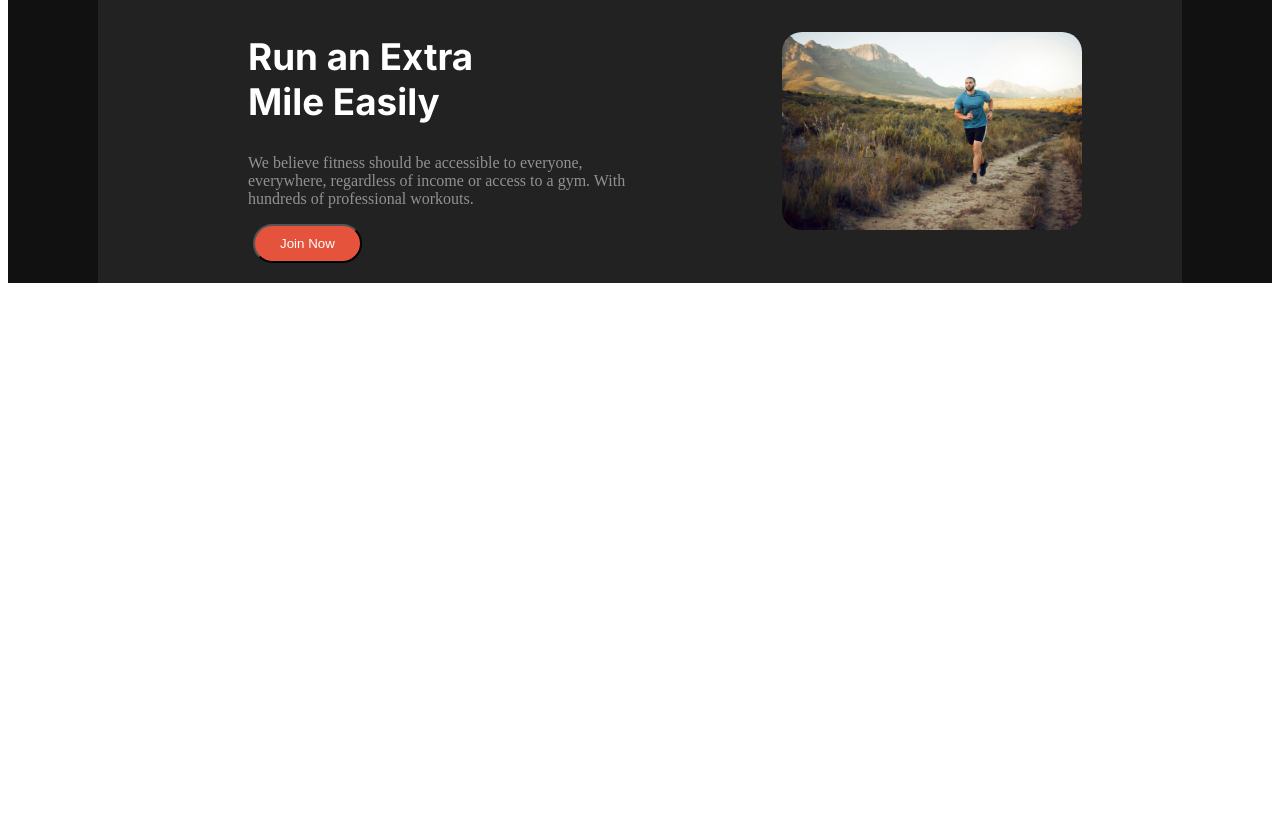
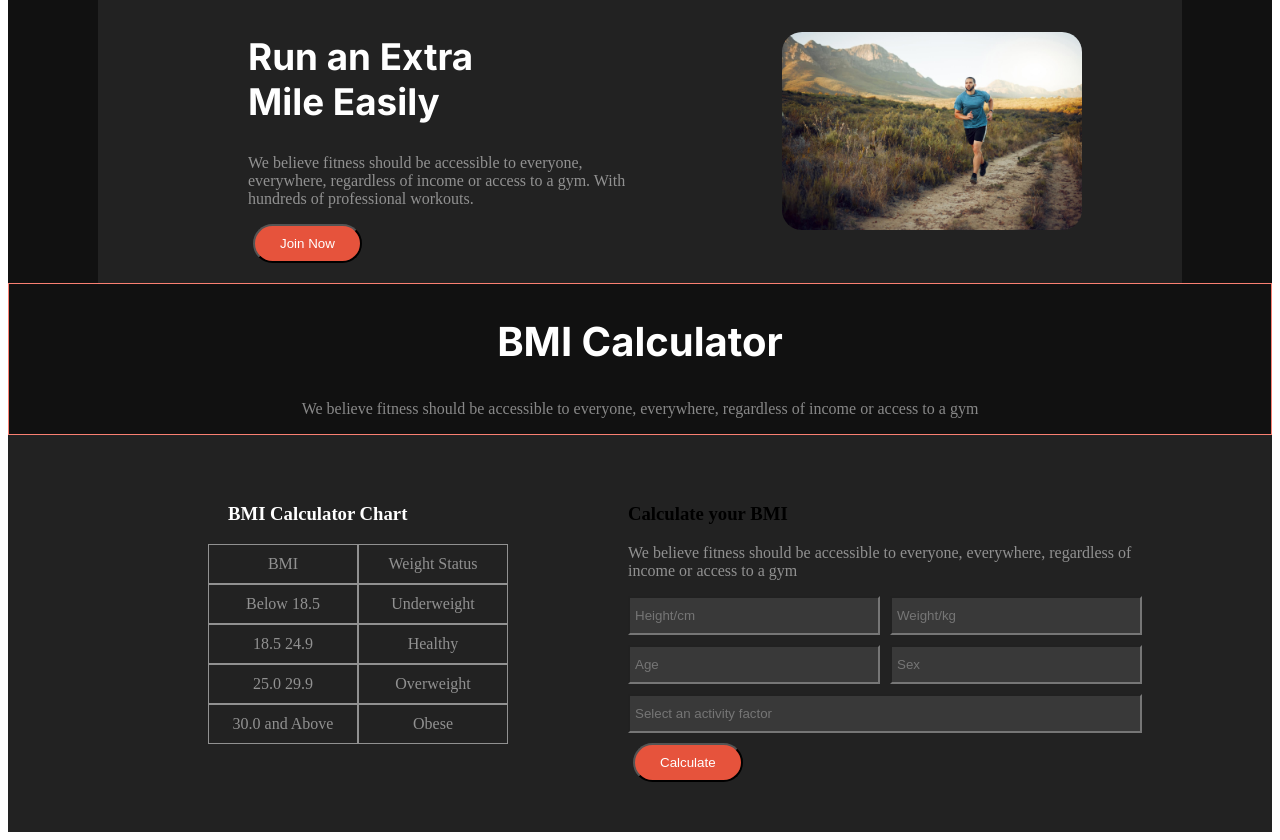
Before and after one commit to sadmankabir444/My-second-assignment, a plain HTML site: page index.html in a window 1280 px wide. Shown: the part 1561-2401 px from the top of the page. Before the commit the page ends 1852 px from the top, so only its background shows below. Drawn offline with Linux system fonts and the light colour scheme; a web font is replaced by a local one.

Commit message:
BMI calculator added

```diff
--- a/index.html
+++ b/index.html
@@ -9,8 +9,8 @@
     <link rel="preconnect" href="https://fonts.gstatic.com" crossorigin>
     <link href="https://fonts.googleapis.com/css2?family=Inter:wght@100..900&display=swap" rel="stylesheet">
     <link href="https://fonts.cdnfonts.com/css/miama-nueva" rel="stylesheet">
-    <link href="//maxcdn.bootstrapcdn.com/font-awesome/4.1.0/css/font-awesome.min.css" rel="stylesheet">
-
+    <!-- <link href="//maxcdn.bootstrapcdn.com/font-awesome/4.1.0/css/font-awesome.min.css" rel="stylesheet"> -->
+    <link rel="stylesheet" href="https://cdnjs.cloudflare.com/ajax/libs/font-awesome/6.6.0/css/all.min.css">
 
 </head>
 <body>
@@ -51,14 +51,14 @@
             </section>
 
     </header>
-    <main class="bg-color">
+        <main class="bg-color">
         <!-- Change your habits section -->
-         <section id="habit-container">
+        <section id="habit-container">
             <div class="change-habits">
                 <h2 class="habit-title">Change Your Habits</h2>
                 <p class="habit-description">We believe fitness should be accessible to everyone, everywhere, regardless of income or access to a gym.</p>
             </div>
-           <div class="box-container">
+            <div class="box-container">
             <div class="fitness-box-1">
                 <img class="fitness-img" src="images/image 3.png" alt="">
                 <h3 class="fitness-title">Movement</h3>
@@ -89,8 +89,52 @@
                     <p class="run-description">We believe fitness should be accessible to everyone, everywhere, regardless of income or access to a gym. With hundreds of professional workouts.</p>
                     <button class="btn-1">Join Now</button>
             </div>
-            <div >
+            <div>
                 <img class="run-image" src="images/run.jpg" alt="">
+            </div>
+          </section>
+          <!-- BMI Calculator Section -->
+          <section>
+            <div class="bmi-head">
+                <h2 class="bmi-title">BMI Calculator</h2>
+                <p class="bmi-description">We believe fitness should be accessible to everyone, everywhere, regardless of income or
+                access to a gym</p>
+            </div>
+
+            <div class="bmi-container">
+                <div class="bmi-chart">
+                    <h3 class="chart-head">BMI Calculator Chart</h3>
+                    <div class="chart-info">
+                        <div class="item">BMI</div>
+                        <div class="item">Weight Status</div>
+                        <div class="item">Below 18.5</div>
+                        <div class="item">Underweight</div>
+                        <div class="item">18.5 24.9</div>
+                        <div class="item">Healthy</div>
+                        <div class="item">25.0 29.9</div>
+                        <div class="item">Overweight</div>
+                        <div class="item">30.0 and Above</div>
+                        <div class="item">Obese</div>
+                    </div>
+                </div>
+                   <div class="bmi-calculate">
+                        <h3 class="calculate-head">Calculate your BMI</h3>
+                        <p class="bmi-description">We believe fitness should be accessible to everyone, everywhere, regardless of income or
+                        access to a gym</p>
+                        <div class="bmi-form">
+                            <input class="input-item" type="text" name="" id="" placeholder="Height/cm">
+                            <input class="input-item" type="text" name="" id="" placeholder="Weight/kg">
+                            <input class="input-item" type="text" name="" id="" placeholder="Age">
+                            <input class="input-item" type="text" name="" id="" placeholder="Sex">
+
+                        </div>
+                        <div class="last-input">
+                            <input class="input-item" type="text" name="" id="" placeholder="Select an activity factor">
+                        </div>
+                        <button class="btn-1">Calculate</button></div>
+
+                    </div>
+
             </div>
           </section>
     </main>
--- a/styles/style.css
+++ b/styles/style.css
@@ -197,3 +197,62 @@ nav li a{
     margin-right: 100px;
     border-radius: 20px;
 }
+/* BMI Calculator Section */
+.bmi-title{
+    font-family: "Inter", sans-serif;
+    font-size: 2.5rem;
+    color: rgba(255, 255, 255, 1);
+}
+.bmi-description{
+    color: rgba(255, 255, 255, 0.5);
+    margin-top: 0;
+}
+.bmi-head{
+    /* display: flex; */
+    border: 1px solid salmon;
+    text-align: center;
+
+}
+.bmi-container{
+    display: flex;
+    justify-content: space-between;
+    background-color: rgba(34, 34, 34, 1);
+    padding: 50px 0px 50px 0px;
+}
+.chart-info{
+    display: grid;
+    grid-template-columns: 150px 150px;
+    padding-left: 200px;
+}
+.chart-head{
+    color: rgba(255, 255, 255, 1);
+    padding-left: 220px;
+}
+.item{
+    color: rgba(255, 255, 255, 0.5);
+    border: 1px solid rgba(255, 255, 255, 0.5);
+    text-align: center;
+    padding: 10px 5px 10px 5px;
+}
+.bmi-calculate{
+    padding: 0px 130px 0px 120px;
+
+
+}
+.bmi-form{
+    display: grid;
+    grid-template-columns: repeat(2, 1fr);
+    gap: 10px;
+
+
+}
+.input-item{
+    background-color: rgba(255, 255, 255, 0.1);
+    padding: 10px 5px 10px 5px;
+}
+.last-input{
+    display: grid;
+    grid-template-columns: repeat(1, 1fr);
+    margin-top: 10px;
+    margin-bottom: 10px;
+}
```
